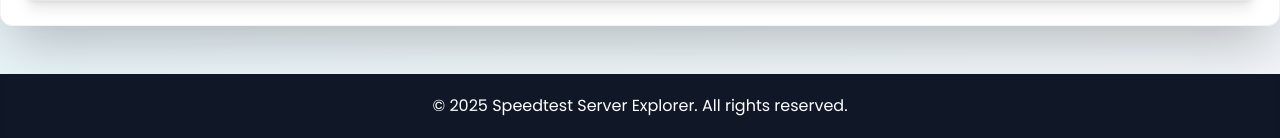
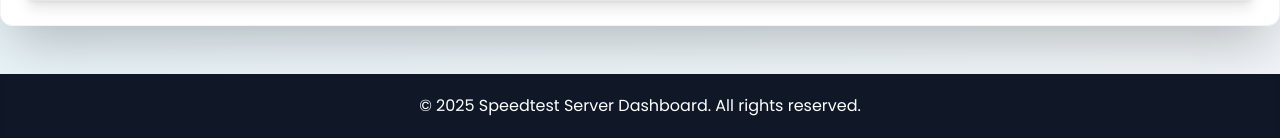
Before and after one commit to crazyuploader/Speedtest-Servers, a Flask app: page / in a window 1280 px wide. Shown: the part 1593-1731 px from the top of the page. Run offline with Flask 3, Linux system fonts and the light colour scheme.

Commit message:
Update index.html

```diff
--- a/templates/index.html
+++ b/templates/index.html
@@ -273,7 +273,7 @@
     >
       <div class="container mx-auto px-4 sm:px-6 lg:px-8">
         <p>
-          &copy; <span id="year"></span> Speedtest Server Explorer. All rights
+          &copy; <span id="year"></span> Speedtest Server Dashboard. All rights
           reserved.
         </p>
       </div>
```
